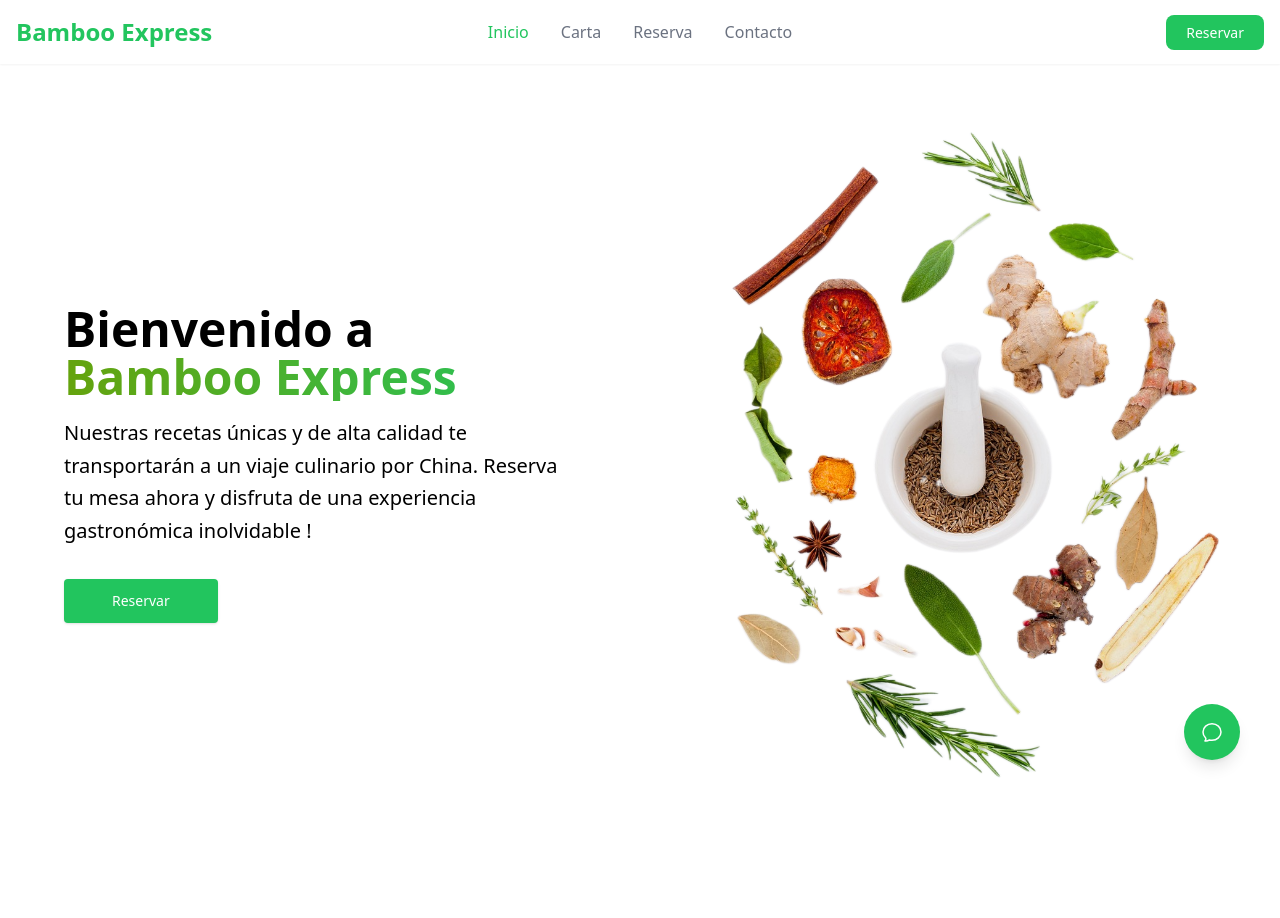
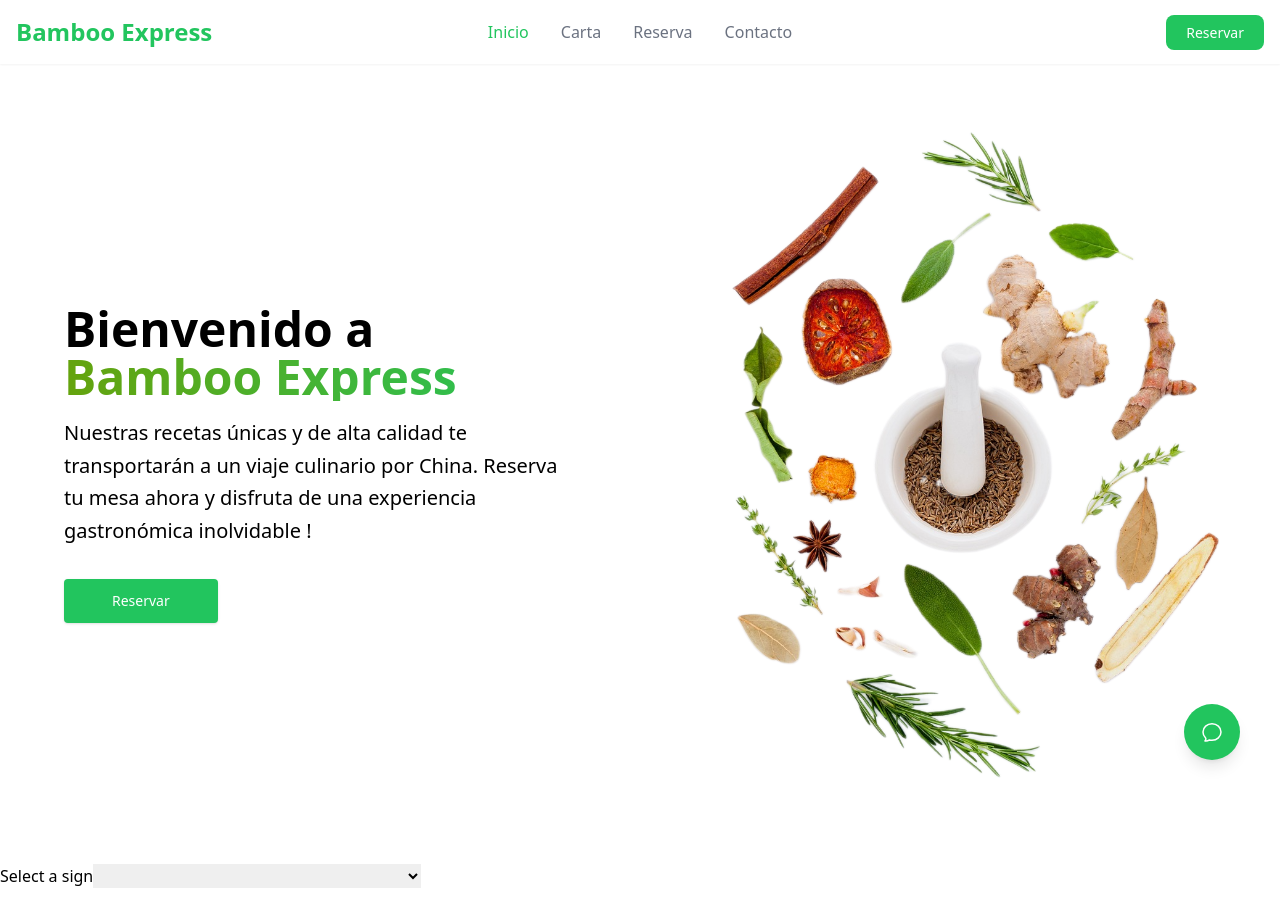
Before and after one commit to quackness/lunchoscope, a Next.js app in the folder fct-project-main/: page / in a window 1280 px wide. Shown: the top 918 px of the page. Built offline with nearby package versions, Linux system fonts and the light colour scheme.

Commit message:
add select and state

```diff
--- /dev/null
+++ b/fct-project-main/src/components/Frontend/selectSign.tsx
@@ -0,0 +1,34 @@
+import React, { useState } from 'react'
+
+const SelectSign = () => {
+
+  const [selectSign, setSelectSign] = useState('');
+
+  // function handleSelect() {
+  //   console.loh
+  // }
+
+
+  return (
+    <div>
+      <label>Select a sign</label>
+      <select name="" id="" onChange={(e)=> setSelectSign(e.target.value)}>
+      <option value=""></option>
+        <option value="aries">Aries: March 21- April 20</option>
+        <option value="taurus">Taurus: April 21 – May 21</option>
+        <option value="gemini">Gemini: May 22 – June 21</option>
+        <option value="cancer">Cancer: June 22 – July 23</option>
+        <option value="leo">Leo: July 24 – August 23</option>
+        <option value="virgo">Virgo: August 24 – September 23</option>
+        <option value="libra">Libra: September 24 – October 23</option>
+        <option value="scorpio">Scorpio: October 24 – November 22</option>
+        <option value="sagittarius">Sagittarius: November 23 – December 21</option>
+        <option value="capricorn">Capricorn: December 22- January 20</option>
+        <option value="aquarius">Aquarius: January 21 – February 19</option>
+        <option value="pisces">Pisces: February 20 – March 20</option>
+      </select>
+    </div>
+  )
+}
+
+export default SelectSign
--- a/fct-project-main/src/pages/index.tsx
+++ b/fct-project-main/src/pages/index.tsx
@@ -1,8 +1,10 @@
 import Layout from "../components/Frontend/layout";
 import Testimonial from "../components/Frontend/testimonial";
 import Banner from "../components/Frontend/banner";
+
 import Gallery from "../components/Frontend/gallery";
 import { motion } from 'framer-motion'
+import SelectSign from "@/components/Frontend/selectSign";
 
 const Home: React.FC = () => {
   return (
@@ -14,6 +16,7 @@ const Home: React.FC = () => {
       >
         <Banner />
       </motion.div>
+      <SelectSign />
       <Gallery />
       <Testimonial />
     </Layout>
```
